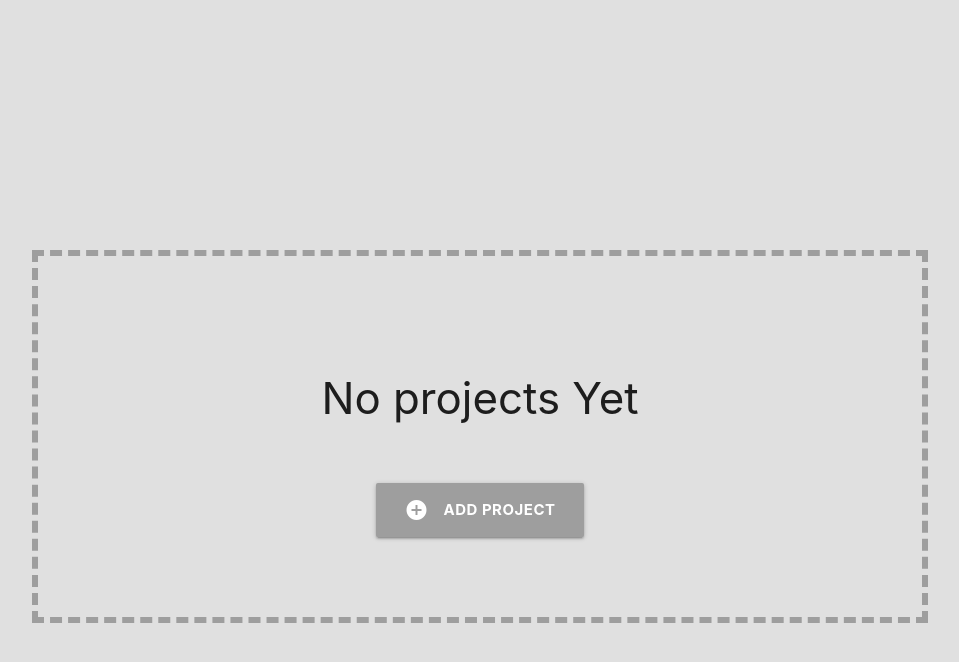
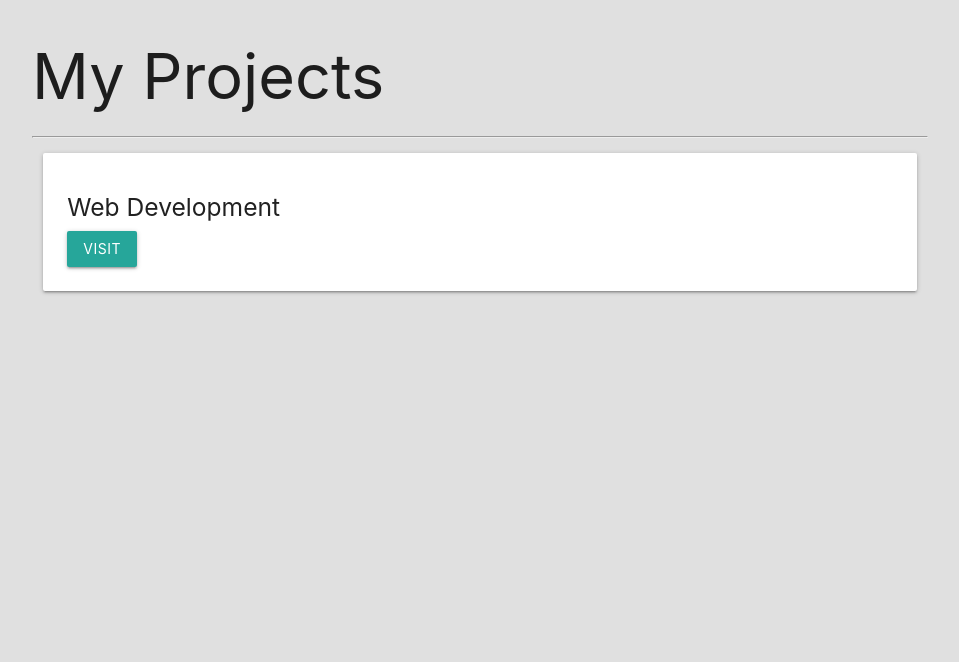
Before and after one commit to marselgray/eBudget, a Django app: page / in a window 1280 px wide. Shown: the top 662 px of the page, without its empty margins (160-1119 px from the left). Run offline with Django 3.2, Linux system fonts and the light colour scheme; data comes from the database, SQL or seed files in the repository; both versions use the stored data as it was after the commit.

Commit message:
fixed missing budget

```diff
--- a/budgetapplication/models.py
+++ b/budgetapplication/models.py
@@ -11,6 +11,7 @@ class Project(models.Model):
         self.slug = slugify(self.name)
         super(Project, self).save(*args, **kwargs)
 
+    @property
     def budget_left(self):
         expense_list = Expense.objects.filter(project=self)
         total_expense_amount = 0
@@ -19,6 +20,7 @@ class Project(models.Model):
 
         return self.budget - total_expense_amount
 
+    @property
     def total_transactions(self):
         expense_list = Expense.objects.filter(project=self)
         return len(expense_list)
@@ -33,3 +35,6 @@ class Expense(models.Model):
     title = models.CharField(max_length=100)
     amount = models.DecimalField(max_digits=8, decimal_places=2)
     category = models.ForeignKey(Category, on_delete=models.CASCADE)
+
+    class Meta:
+        ordering = ('-amount',)
--- a/budgetapplication/static/css/styles.css
+++ b/budgetapplication/static/css/styles.css
@@ -58,6 +58,10 @@ html {
     background-color: #f2f2f2
 }
 
+.section-expenses .close-icon:hover {
+    cursor: pointer;
+}
+
 /* project add view */
 form ul li.category {
     display: inline-block;
--- a/budgetapplication/templates/budget/base.html
+++ b/budgetapplication/templates/budget/base.html
@@ -12,7 +12,7 @@
   <link rel="stylesheet" href="https://cdnjs.cloudflare.com/ajax/libs/materialize/1.0.0-beta/css/materialize.min.css">
   <script src="https://cdnjs.cloudflare.com/ajax/libs/materialize/1.0.0-beta/js/materialize.min.js"></script>
 
-  <title>Title Goes Here</title>
+  <title>Project</title>
 </head>
 
 <body>
--- a/budgetapplication/templates/budget/project-list.html
+++ b/budgetapplication/templates/budget/project-list.html
@@ -2,6 +2,20 @@
 {% block content %}
 
 <div class='container'>
+
+    <h1>My Projects </h1>
+    <hr>
+
+    <div class='row'>
+
+    {% for project in project_list %}
+        <div class='col s12 13'>
+            <div class='card-panel'>
+            <h5>{{ project.name }}</h5>
+            <a href="{% url 'detail' project.slug %}" class='btn'>Visit</a>
+            </div>
+        </div>
+    {% empty %}
     <div class='noproject-wrapper center'>
         <h3 clas='grey-text'>No projects Yet</h3>
         <a href='' class='btn-large grey'>
@@ -9,6 +23,12 @@
             <span class='bold'>Add Project</span>
         </a>
     </div>
+
+    {% endfor %}
+    </div>
+
+
+
 </div>
 
 
--- a/budgetapplication/views.py
+++ b/budgetapplication/views.py
@@ -7,18 +7,18 @@ from .forms import ExpenseForm
 import json
 
 def project_list(request):
-    return render(request, 'budget/project-list.html')
+    project_list = Project.objects.all()
+    return render(request, 'budget/project-list.html', {'project_list': project_list})
 
 def project_detail(request, project_slug):
-    # fetch the correct project
     project = get_object_or_404(Project, slug=project_slug)
 
     if request.method == 'GET':
         category_list = Category.objects.filter(project=project)
-        return render(request, 'budget/project-detail.html', {'Project': project, 'expense_list': project.expenses.all(), 'category_list': category_list })
+        return render(request, 'budget/project-detail.html', {'project': project, 'expense_list': project.expenses.all(), 'category_list': category_list})
 
     elif request.method == 'POST':
-        #process the form
+        # process the form
         form = ExpenseForm(request.POST)
         if form.is_valid():
             title = form.cleaned_data['title']
@@ -31,17 +31,18 @@ def project_detail(request, project_slug):
                 project=project,
                 title=title,
                 amount=amount,
-                category= category
-            ).save
+                category=category
+            ).save()
 
     elif request.method == 'DELETE':
         id = json.loads(request.body)['id']
-        expense = get_object_or_404(Expense, id=id)
+        expense = Expense.objects.get(id=id)
         expense.delete()
 
         return HttpResponse('')
 
     return HttpResponseRedirect(project_slug)
+
 
 class ProjectCreateView(CreateView):
     model = Project
```
Also changed, not shown: db.sqlite3.
